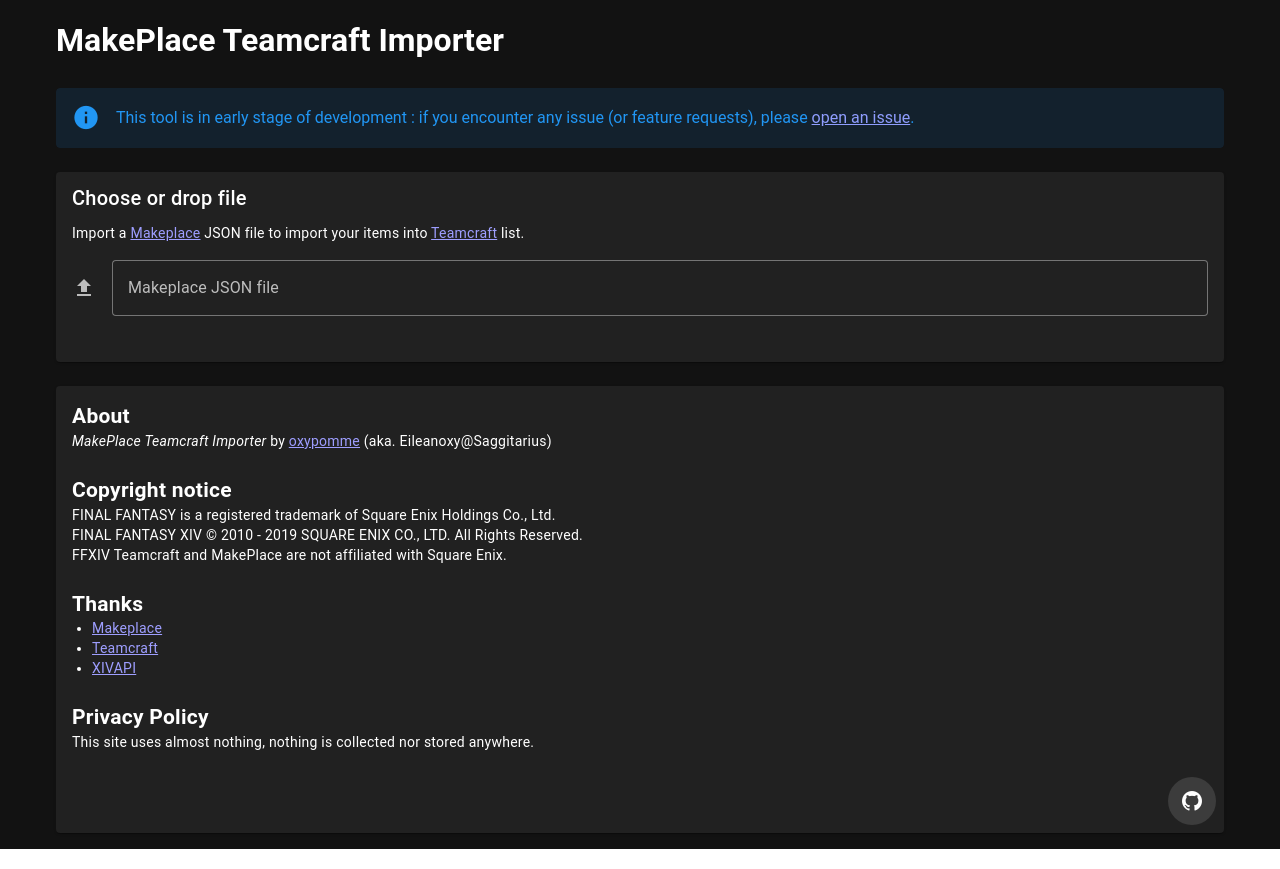
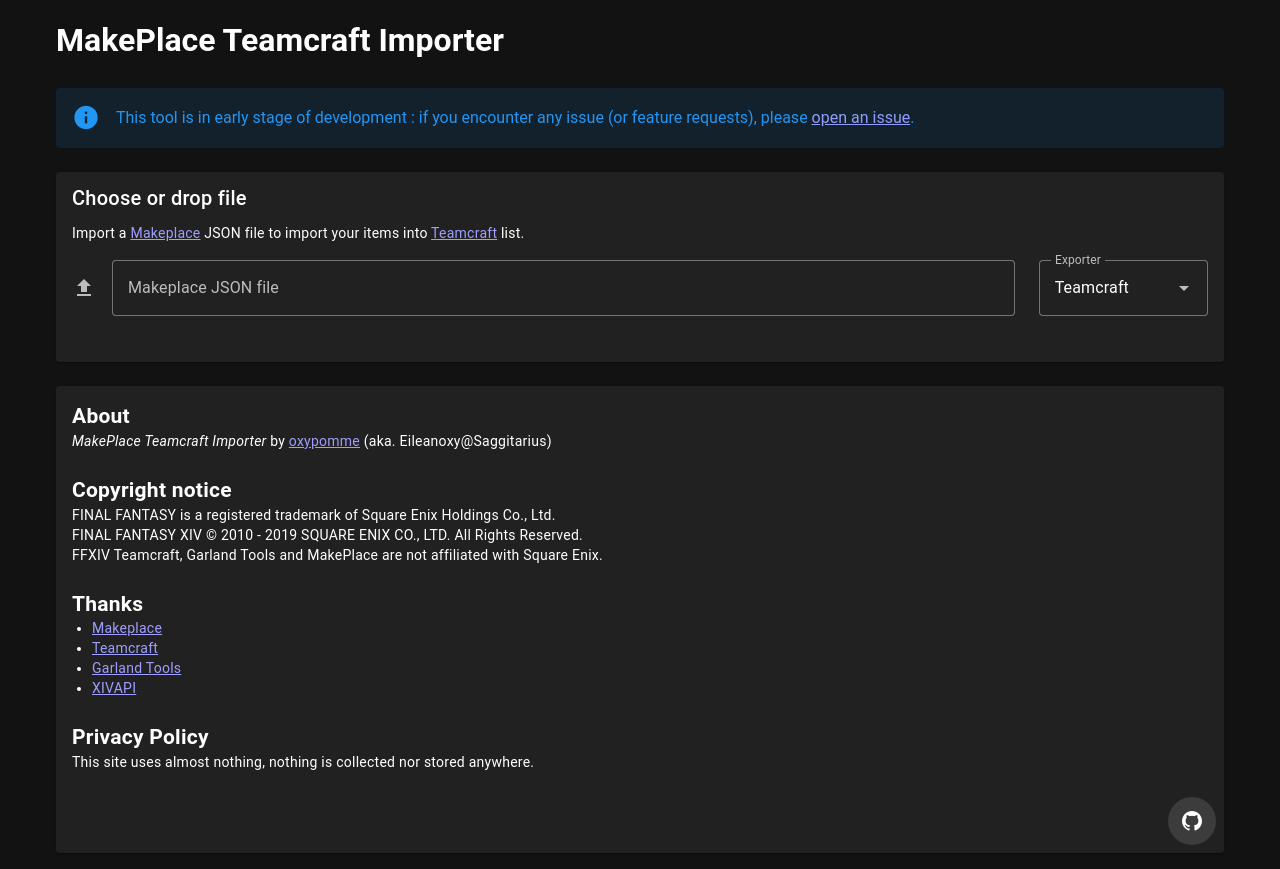
Before and after one commit to oxypomme/makeplace-tc-importer, a Nuxt app: page / in a window 1280 px wide. Built offline with nearby package versions, Linux system fonts and the light colour scheme.

Commit message:
feat(frontend): :sparkles: added choice between Teamcraft and Garlean Tools

```diff
--- a/pages/index.vue
+++ b/pages/index.vue
@@ -2,7 +2,7 @@
   <v-container>
     <v-row>
       <v-col>
-        <h1>MakePlace Teamcraft Importer</h1>
+        <h1>MakePlace {{ exporter.title }} Importer</h1>
       </v-col>
     </v-row>
 
@@ -22,10 +22,12 @@
           <template #text>
             <p>
               Import a <a href="https://makeplace.app" target="_blank" rel="noopener noreferrer">Makeplace</a> JSON file to import
-              your items into <a href="https://ffxivteamcraft.com" target="_blank" rel="noopener noreferrer">Teamcraft</a> list.
+              your items into <a :href="exporter.url" target="_blank" rel="noopener noreferrer">{{ exporter.title }}</a> list.
             </p>
 
             <div class="mt-4 mb-2">
+              <v-row>
+                <v-col cols="8" lg="10">
                   <v-file-input
                     v-model="files"
                     :loading="loading"
@@ -39,16 +41,29 @@
                     @update:model-value="onFileUpload($event)"
                     @click:clear="reset()"
                   />
+                </v-col>
+
+                <v-col>
+                  <v-select
+                    v-model="exporter"
+                    :items="Object.values(availableExporters)"
+                    label="Exporter"
+                    variant="outlined"
+                    return-object
+                    @update:model-value="result && reset()"
+                  />
+                </v-col>
+              </v-row>
             </div>
 
             <v-alert v-if="result" type="success" variant="tonal" closable @click:close="files = [] && reset()">
               <div>
-                Everything went fine ! You can now import your items into Teamcraft !
+                Everything went fine ! You can now import your items into {{ exporter.title }} !
               </div>
               <div class="mt-2">
                 <v-btn
                   :href="result.link"
-                  text="Import into Teamcraft"
+                  :text="`Import into ${exporter.title}`"
                   append-icon="mdi-arrow-right"
                   color="success"
                 />
@@ -130,7 +145,7 @@
               <p>
                 FINAL FANTASY is a registered trademark of Square Enix Holdings Co., Ltd.<br />
                 FINAL FANTASY XIV © 2010 - 2019 SQUARE ENIX CO., LTD. All Rights Reserved.<br />
-                FFXIV Teamcraft and MakePlace are not affiliated with Square Enix.
+                FFXIV Teamcraft, Garland Tools and MakePlace are not affiliated with Square Enix.
               </p>
             </div>
 
@@ -139,6 +154,7 @@
               <ul class="ml-5">
                 <li><a href="https://makeplace.app" target="_blank" rel="noopener noreferrer">Makeplace</a></li>
                 <li><a href="https://ffxivteamcraft.com" target="_blank" rel="noopener noreferrer">Teamcraft</a></li>
+                <li><a href="https://garlandtools.org" target="_blank" rel="noopener noreferrer">Garland Tools</a></li>
                 <li><a href="https://xivapi.com" target="_blank" rel="noopener noreferrer">XIVAPI</a></li>
               </ul>
             </div>
@@ -170,6 +186,7 @@
 </template>
 
 <script setup lang="ts">
+import { optional } from 'zod';
 import type { ParsedList } from '~/server/lib/makeplace';
 
 useHead({
@@ -188,6 +205,10 @@
   link: string;
 };
 
+const availableExporters = [
+  { url: 'https://ffxivteamcraft.com', title: 'Teamcraft', value: 'teamcraft' },
+  { url: 'https://garlandtools.org/', title: 'Garland Tools', value: 'garlandtools' },
+] as const;
 const typeHeaderMap = new Map<ParsedList[number]['type'], string>([
   ['interior-furniture', 'Interior Furnitures'],
   ['interior-fixture', 'Interior Fixtures'],
@@ -198,6 +219,7 @@
 ]);
 
 const files = ref<File[]>([]);
+const exporter = ref<(typeof availableExporters)[number]>(availableExporters[0]);
 const loading = ref(false);
 const error = ref<Error | null>(null);
 const result = ref<UploadResult | null>(null);
@@ -245,6 +267,27 @@
   });
 }
 
+async function getTCImportLink(file: File) {
+  const schema = await readJSONFile(file);
+
+  return $fetch('/api/makeplace/teamcraft', {
+    method: 'POST',
+    body: schema,
+  });
+}
+
+async function getGTImportLink(file: File) {
+  const schema = await readJSONFile(file);
+
+  return $fetch('/api/makeplace/garlean', {
+    method: 'POST',
+    body: schema,
+    query: {
+      name: file.name.replace(/\.json$/i, ''),
+    },
+  });
+}
+
 async function onFileUpload(f: File | File[]) {
   const file = Array.isArray(f) ? f[0] : f;
   if (!file) {
@@ -255,12 +298,18 @@
   loading.value = true;
 
   try {
-    const schema = await readJSONFile(file);
+    switch (exporter.value.value) {
+      case 'teamcraft':
+        result.value = await getTCImportLink(file);
+        break;
 
-    result.value = await $fetch('/api/makeplace/teamcraft', {
-      method: 'POST',
-      body: schema,
-    });
+      case 'garlandtools':
+        result.value = await getGTImportLink(file);
+        break;
+
+      default:
+        throw new Error(`Unknown exporter: ${exporter.value}`);
+    }
   } catch (e) {
     const err = e instanceof Error ? e : new Error(`${e}`);
     error.value = err;
```
Lines whose indentation alone changed are shown as unchanged.
